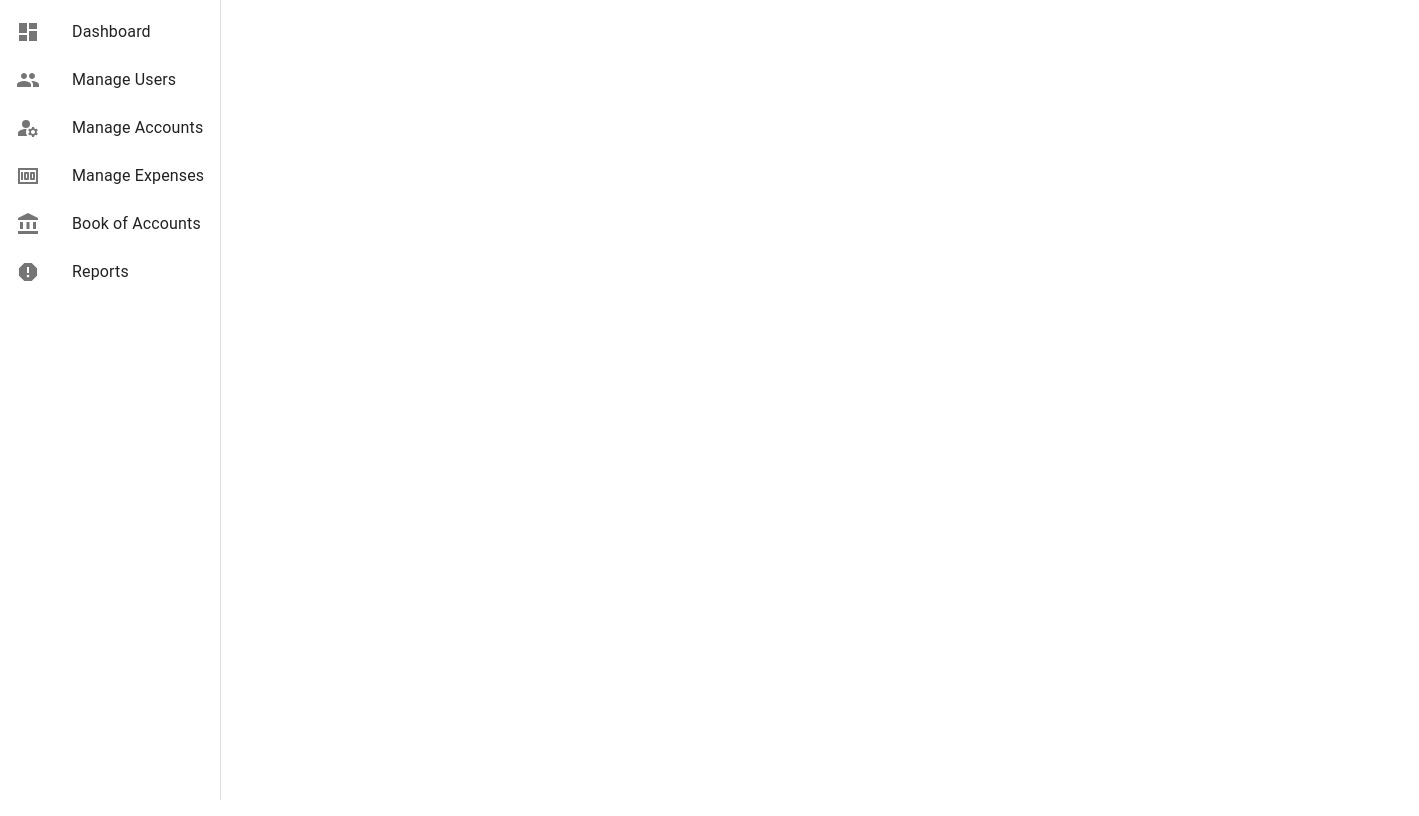
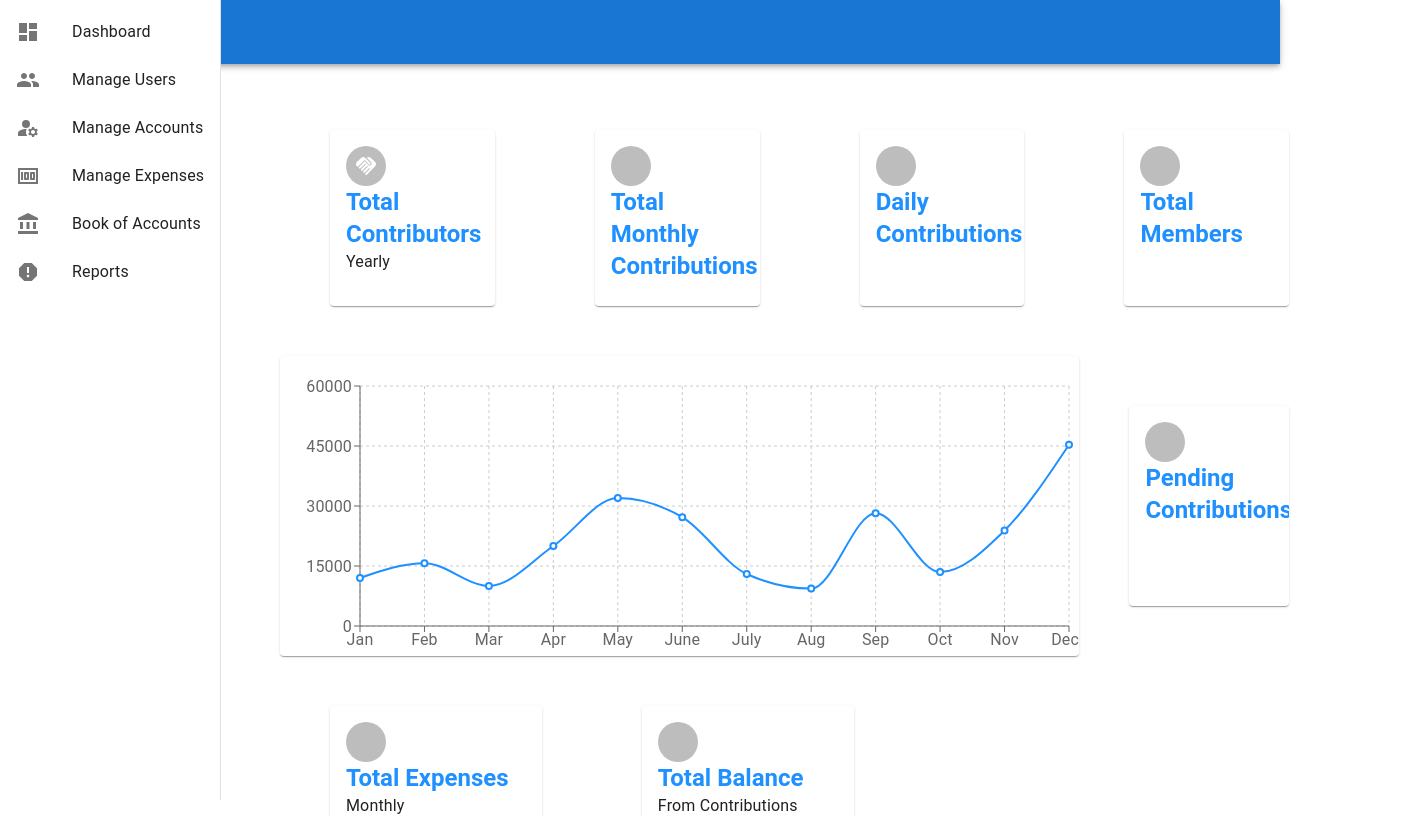
Before and after one commit to Viking-jnr/Welfare, a React (Vite) app in the folder Welfare/: page /admin in a window 1280 px wide. Shown: the top 816 px of the page, 1419 px wide, since content can reach past the window. Built offline with nearby package versions, Linux system fonts and the light colour scheme.

Commit message:
Designed the layout of the dashboard page. Added the cards and graphs of the page

```diff
--- a/Welfare/src/App.jsx
+++ b/Welfare/src/App.jsx
@@ -2,6 +2,7 @@ import { CssBaseline } from '@mui/material'
 import { BrowserRouter, Route, Routes } from 'react-router-dom'
 import Signin from './Pages/SignIn/View/Index'
 import Admin from './Pages/Admin/View/Index'
+import Dashboard from './Components/admin/MainContent'
 
 function App() {
 
@@ -10,7 +11,9 @@ function App() {
     <CssBaseline />
     <Routes>
       <Route path="/" element={<Signin />} />
-      <Route path="/admin" element={<Admin />} />
+      <Route path="/admin" element={<Admin />} >
+        <Route index element={<Dashboard />} />
+      </Route>
     </Routes>
     </BrowserRouter>
   )
--- a/Welfare/src/Components/admin/Dashboard.jsx
+++ b/Welfare/src/Components/admin/Dashboard.jsx
@@ -1,8 +1,9 @@
-import { AccountBalance, Dashboard, ManageAccounts, Menu, Money, Payment, People, Report } from "@mui/icons-material";
+import { AccountBalance, Close, Dashboard, ManageAccounts, Menu, Money, Payment, People, Report } from "@mui/icons-material";
 import { AppBar, Avatar, Box, Card, CardContent, Drawer, IconButton, List, ListItemButton,
     ListItemIcon, ListItemText, Toolbar, Typography, useMediaQuery, useTheme }
     from "@mui/material"
 import { useState } from "react";
+import { Outlet, useNavigate } from "react-router-dom";
 import { BarChart, Bar, Line, CartesianGrid, ResponsiveContainer, Tooltip, XAxis, YAxis, LineChart } from "recharts";
 
 
@@ -21,6 +22,7 @@ const styles =
 
 const Header = () => {
     const theme = useTheme();
+    const navigate = useNavigate();
     const isMobile = useMediaQuery(theme.breakpoints.down('md'));
     {/*Component to control opening of drawer for mobile*/}
     const [openDrawer, setOpenDrawer] = useState(false);
@@ -29,88 +31,17 @@ const Header = () => {
         setOpenDrawer(!openDrawer);
     }
 
-    const Cards= ({icon, title, subtitles}) => {
-        return(
-        <Card
-        sx={{width: "20%", backgroundColor: "white", margin: '50px',
-        '&:hover': {transform: "translateY(-10px)", boxShadow: "32px", transition: '0.3s ease-in-out'}}}>
-            <CardContent>
-                <Box>
-                    <Avatar>{icon} </Avatar>
-                    <Typography variant="h5" color="#1E90FF" fontWeight={"bold"}>{title} </Typography>
-                    <Typography variant="body3">{subtitles} </Typography>
-                </Box>
-            </CardContent>
-        </Card>
-        )
-    }
-
-    {/*Total monthly income sample data*/}
-    const incomeData =[
-        {month: 'Jan',income: '12000'},
-        {month: 'Feb',income: '15700'},
-        {month: 'Mar',income: '10000'},
-        {month: 'Apr',income: '20000'},
-        {month: 'May',income: '32000'},
-        {month: 'June',income: '27200'},
-        {month: 'July',income: '13000'},
-        {month: 'Aug',income: '9345'},
-        {month: 'Sep',income: '28192'},
-        {month: 'Oct',income: '13485'},
-        {month: 'Nov',income: '23890'},
-        {month: 'Dec',income: '45324'},
-    ];
-    {/*Monthly income Chart*/}
-    const IncomeData = () => (
-        <ResponsiveContainer  width={'100%'} height={300}>
-            <BarChart data={incomeData} margin={{top: 20, left: 30, right: 10}}>
-
-                <XAxis dataKey={"month"} />
-                <YAxis />
-                <Tooltip />
-                <Bar dataKey={"income"} fill="#1E90FF" />
-            </BarChart>
-        </ResponsiveContainer>
-    )
-    {/*Total contributors sample data*/}
-    const contributorData = [
-        {month: 'Jan',contributors: '1543'},
-        {month: 'Feb',contributors: '767'},
-        {month: 'Mar',contributors: '894'},
-        {month: 'Apr',contributors: '665'},
-        {month: 'May',contributors: '570'},
-        {month: 'June',contributors: '430'},
-        {month: 'July',contributors: '1203'},
-        {month: 'Aug',contributors: '934'},
-        {month: 'Sep',contributors: '1082'},
-        {month: 'Oct',contributors: '839'},
-        {month: 'Nov',contributors: '234'},
-        {month: 'Dec',contributors: '498'},
-    ]
-    {/*Total Contributors line chart*/}
-    const Contributors = () => (
-        <ResponsiveContainer width={'100%'} height={300}>
-            <LineChart data={contributorData} >
-            <CartesianGrid strokeDasharray={'3 3'} />
-            <XAxis dataKey={"month"} />
-            <YAxis />
-            <Tooltip />
-            <Line type="monotone" dataKey={'contributors'} stroke="#1E90FF" strokeWidth={2}
-            animationDuration={5000} animationBegin={500}/>
-            </LineChart>
-        </ResponsiveContainer>
-    )
 
     {/*Drawer Content*/}
     const DrawerContent = (
         <div>
 
             <List>
-                <ListItemButton>
+                <ListItemButton onClick={() => navigate('/admin')}>
                     <ListItemIcon>{<Dashboard />} </ListItemIcon>
                     <ListItemText primary="Dashboard" />
                 </ListItemButton>
-                <ListItemButton>
+                <ListItemButton >
                     <ListItemIcon>{<People />} </ListItemIcon>
                     <ListItemText primary="Manage Users" />
                 </ListItemButton>
@@ -141,19 +72,30 @@ const Header = () => {
             <AppBar position="fixed" sx={{backgroundColor: "#4169E1", }}>
 
             <Toolbar >
+                <Box flexGrow={1}>
+                    <Typography variant="h5" fontWeight={'bold'}>Welcome</Typography>
+                </Box>
                 <IconButton edge="end" onClick={toggleDrawer}>
-                    <Menu />
+                    {openDrawer ? <Close />: <Menu />}
                 </IconButton>
             </Toolbar>
         </AppBar>
         )}
+        {!isMobile && (
+            <AppBar position="fixed" >
+                <Toolbar></Toolbar>
+            </AppBar>
+        )}
 
-        <Box component={"nav"}>
-            <Drawer variant={isMobile ? 'temporary': 'permanent'}
+        <Box component={"nav"} display={'flex'}>
+            <Drawer  variant={isMobile ? 'temporary': 'permanent'}
                     open= {isMobile ? openDrawer: true}
-                    onClose={toggleDrawer}>
+                    onClose={toggleDrawer} sx={{zIndex: 1200}}>
                         {DrawerContent}
-                    </Drawer>
+            </Drawer>
+            <Box component={'main'} flexGrow={1} p={isMobile ? 5:10} ml={isMobile ? '10px': '200px'}>
+                <Outlet />
+            </Box>
         </Box>
 
 
--- /dev/null
+++ b/Welfare/src/Components/admin/MainContent.jsx
@@ -0,0 +1,74 @@
+import { Handshake } from "@mui/icons-material";
+import { Avatar, Box, Card, CardContent, Paper, Typography } from "@mui/material";
+import { CartesianGrid, Line, LineChart, ResponsiveContainer, Tooltip, XAxis, YAxis } from "recharts";
+
+const Main= () => {
+    {/*Reusable function for Cards*/}
+    const Cards= ({icon, title, subtitles}) => {
+        return(
+        <Card
+        sx={{width: "20%", backgroundColor: "white", margin: '50px',
+        '&:hover': {transform: "translateY(-10px)", boxShadow: "32px", transition: '0.3s ease-in-out'}}}>
+            <CardContent>
+                <Box>
+                    <Avatar>{icon} </Avatar>
+                    <Typography variant="h5" color="#1E90FF" fontWeight={"bold"}>{title} </Typography>
+                    <Typography variant="body3">{subtitles} </Typography>
+                </Box>
+            </CardContent>
+        </Card>
+        )
+    }
+
+     {/*Total monthly income sample data*/}
+    const incomeData =[
+        {month: 'Jan',income: 12000},
+        {month: 'Feb',income: 15700},
+        {month: 'Mar',income: 10000},
+        {month: 'Apr',income: 20000},
+        {month: 'May',income: 32000},
+        {month: 'June',income: 27200},
+        {month: 'July',income: 13000},
+        {month: 'Aug',income: 9345},
+        {month: 'Sep',income: 28192},
+        {month: 'Oct',income: 13485},
+        {month: 'Nov',income: 23890},
+        {month: 'Dec',income: 45324},
+    ];
+     {/*Monthly income Chart*/}
+    const IncomeData = () => (
+        <ResponsiveContainer  width={'100%'} height={300} >
+            <LineChart data={incomeData} margin={{ top: 30, right: 10, left: 20, bottom: 0 }}>
+                <CartesianGrid strokeDasharray={'3 3'} />
+                <XAxis dataKey={"month"} />
+                <YAxis />
+                <Tooltip />
+                <Line type="monotone" dataKey={'income'} stroke="#1E90FF" strokeWidth={2}
+                    animationDuration={5000} animationBegin={500} />
+            </LineChart>
+        </ResponsiveContainer>
+        );
+    return(
+        <Box sx={{display: 'flex', flexDirection: 'column'}}>
+            <Box sx={{display: 'flex'}}>
+                <Cards title={"Total Contributors"} subtitles={"Yearly"} icon={<Handshake />} />
+                <Cards title={'Total Monthly Contributions'} />
+                <Cards title={'Daily Contributions'} />
+                <Cards title={'Total Members'} />
+            </Box>
+            <Box sx={{display: 'flex'}}>
+                <Paper sx={{height: 300, width: '100%'}}>
+                    <IncomeData />
+                </Paper>
+                <Cards title={'Pending Contributions'} />
+            </Box>
+            <Box sx={{display:'flex'}}>
+                <Cards title={'Total Expenses'} subtitles={'Monthly'}/>
+                <Cards title={'Total Balance'} subtitles={'From Contributions'}/>
+            </Box>
+
+        </Box>
+    )
+}
+
+export default Main;
--- a/Welfare/src/Pages/SignIn/View/Index.jsx
+++ b/Welfare/src/Pages/SignIn/View/Index.jsx
@@ -8,15 +8,22 @@ const Signin = () => {
     const [email, setEmail] = useState("");
     const [password, setPassword] = useState("");
     const [message, setMessage]= useState('');
+    const [status, setStatus] = useState(null)
 
     {/* Handle Log in*/}
     const handleLogin= (e) => {
         e.preventDefault();
         if (email === 'welfare@gmail.com' && password === '1234') {
             setMessage('Login successful!');
-            navigate("/admin");
+            setStatus('Success');
+            //Delay navigation for 2 seconds
+            setTimeout(()=> {
+                navigate("/admin");
+            }, 2000)
+
     }   else {
             setMessage('Invalid email or password');
+            setStatus('Failed');
 
     }
     }
@@ -47,7 +54,7 @@ const Signin = () => {
             <Button variant="contained" onClick={handleLogin}
             sx={{textTransform:'none', backgroundColor: 'blue'}}>Log In</Button>
 
-            <Typography color="red">{message}</Typography>
+            <Typography color={status == 'Success'? 'blue': 'red'}>{message}</Typography>
 
         </Box>
     )
```
